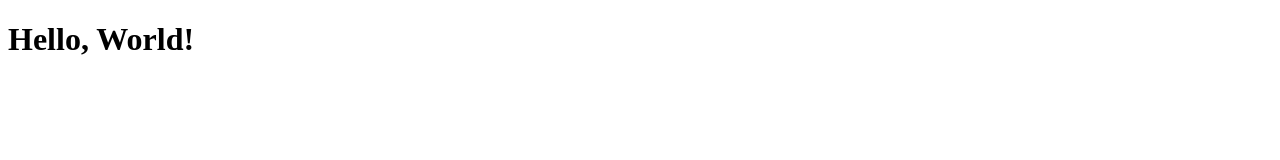
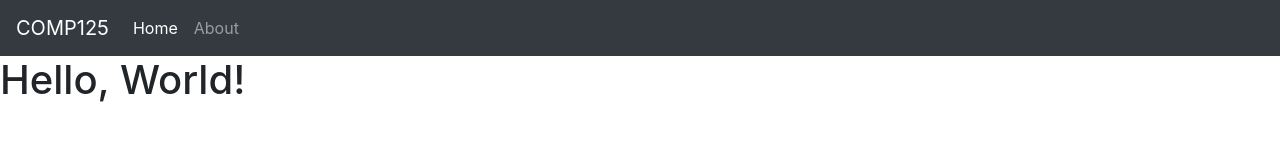
Before and after one commit to Vroop68/COMP125-Lesson-1A, a plain HTML site: page index.html in a window 1280 px wide. Drawn offline with Linux system fonts and the light colour scheme.

Commit message:
Added bootstrap nav bar

```diff
--- a/index.html
+++ b/index.html
@@ -6,11 +6,30 @@
     <meta http-equiv="X-UA-Compatible" content="ie=edge">
     <title>COMP 125 - Welcome!</title>
     <!-- CSS Section-->
+    <link rel="stylesheet" href="./Scripts/lib/bootstrap/css/bootstrap.min.css">
     <link rel="stylesheet" href="./Content/app.css"">
 </head>
 <body>
+        <nav class="navbar navbar-expand-lg navbar navbar-dark bg-dark">
+                <a class="navbar-brand" href="#">COMP125</a>
+                <button class="navbar-toggler" type="button" data-toggle="collapse" data-target="#navbarSupportedContent" aria-controls="navbarSupportedContent" aria-expanded="false" aria-label="Toggle navigation">
+                  <span class="navbar-toggler-icon"></span>
+                </button>
+
+                <div class="collapse navbar-collapse" id="navbarSupportedContent">
+                  <ul class="navbar-nav mr-auto">
+                    <li class="nav-item active">
+                      <a class="nav-link" href="#">Home <span class="sr-only">(current)</span></a>
+                    </li>
+                    <li class="nav-item">
+                      <a class="nav-link" href="#">About</a>
+                    </li>
+                </div>
+              </nav>
     <h1>Hello, World!</h1>
 <!--Javascript Section-->
+<script src="./Scripts/lib/jquery/jquery-3.3.1.min.js"></script>
+<script src="./Scripts/lib/bootstrap/js/bootstrap.min.js"></script>
 <script src="./Scripts/app.js"></script>
 </body>
 </html>
```
